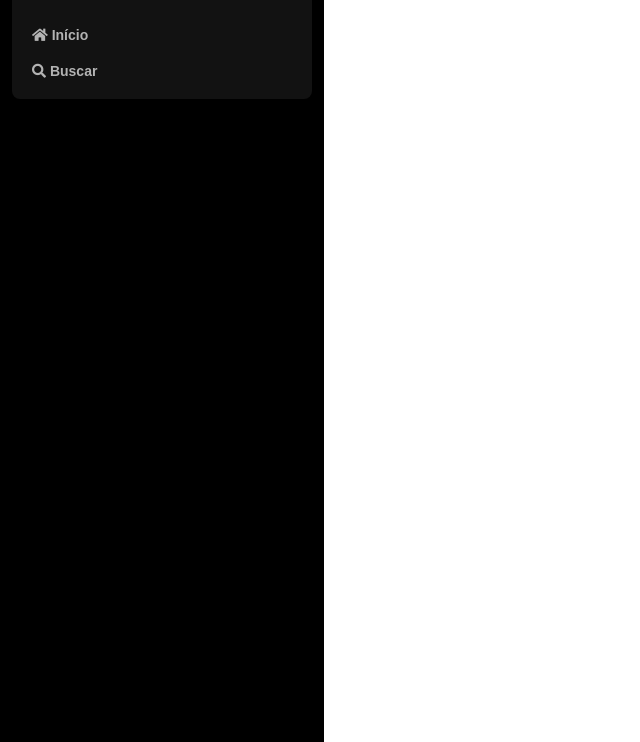
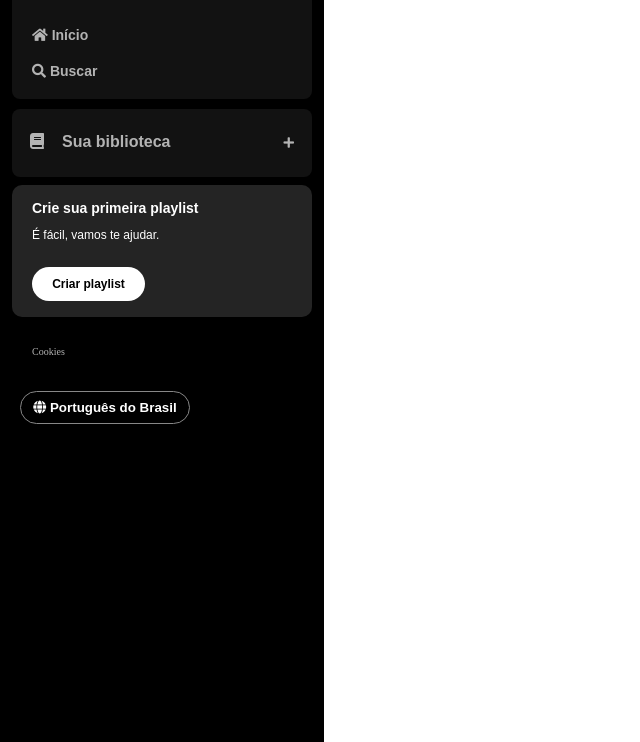
Before and after one commit to helenaciorra/Proj_Spotify, a plain HTML site: page index.html in a window 1280 px wide. Shown: the part 58-800 px from the top of the page, without its empty margins (0-640 px from the left). Drawn offline with Linux system fonts and the light colour scheme.

Commit message:
updated code with library, playlist and languages sections

```diff
--- a/index.html
+++ b/index.html
@@ -42,6 +42,33 @@
           </li>
         </ul>
       </nav>
+      <div class="library">
+        <div class="library_content">
+          <button class="library_button">
+            <span class="fa fas fa-book"></span>
+            <span>Sua biblioteca</span>
+          </button>
+            <span class="fa fa-plus"></span>
+        </div>
+      </div>
+      <section class="section-playlist">
+        <div class="section-playlist_content">
+          <span class="text title">Crie sua primeira playlist</span>
+          <span class="text subtitle">É fácil, vamos te ajudar.</span>
+          <button class="section-playlist_button">
+            <span>Criar playlist</span>
+          </button>
+        </div>
+      </section>
+      <div class="cookies">
+        <a href="">Cookies</a>
+      </div>
+      <div class="languages">
+        <button class="languages_button">
+          <span class="fa fa-globe"></span>
+          <span>Português do Brasil</span>
+        </button>
+      </div>
     </div>
   </body>
 </html>
--- a/styles.css
+++ b/styles.css
@@ -42,3 +42,126 @@
     font-size: 14px;
     font-family: "DM Sans", sans-serif;
 }
+
+.library {
+    background-color: #121212;
+    border-radius: 8px;
+    display: flex;
+    justify-content: space-between;
+    flex-direction: column;
+    padding: 4px 8px;
+    color: #b3b3b3;
+    font-weight: 600;
+    font-size: 12px;
+    margin-top: 10px;
+}
+
+.library .library_content {
+    display: flex;
+    justify-content: space-between;
+}
+
+.library .library_button {
+    display: flex;
+    margin-right: 10px;
+    color: #b3b3b3;
+    background-color: transparent;
+    border: 0;
+    font-size: 1rem;
+    font-weight: 700;
+    font-family: "DM Sans", sans-serif;
+    text-align: center;
+    text-decoration: none;
+    text-transform: none;
+    padding: 20px 10px;
+}
+
+.library .library_button .fa {
+    font: 20px;
+    margin-right: 10px;
+    font-weight: 300;
+    padding-right: 8px;
+}
+
+.library .library_content .fa-plus {
+    margin: 24px 10px;
+}
+
+.section-playlist {
+    display: flex;
+    align-items: flex-start;
+    justify-content: space-between;
+    gap: 20px;
+    background-color: #242424;
+    color: #b3b3b3;
+    font-weight: 600;
+    font-size: 14px;
+    margin: 8px 0;
+    padding: 16px 20px;
+    border-radius: 10px;
+}
+
+.section-playlist .section-playlist_content {
+    display: flex;
+    flex-direction: column;
+}
+
+.section-playlist_content .text {
+    padding-bottom: 14px;
+    color: white;
+    font-family: "DM Sans", sans-serif;
+}
+
+.section-playlist_content .title {
+    font-weight: 700;
+}
+
+.section-playlist_content .subtitle {
+    font-weight: 500;
+    font-size: 12px;
+}
+
+.section-playlist_content .section-playlist_button {
+    display: flex;
+    justify-content: center;
+    background-color: white;
+    color: black;
+    border-radius: 20px;
+    font-size: 12px;
+    font-weight: 700;
+    font-family: "DM Sans", sans-serif;
+    text-decoration: none;
+    text-transform: none;
+    padding: 10px;
+    border: 0;
+    width: 113px;
+    margin-top: 12px;
+}
+
+.sidebar .cookies {
+    margin: 25px 20px;
+}
+
+.sidebar .cookies a {
+    color: #b3b3b3;
+    font-weight: 500;
+    font-size: 10px;
+    text-decoration: none;
+}
+
+.sidebar .cookies a:hover {
+    text-decoration: underline;
+}
+
+.languages .languages_button{
+    background-color: transparent;
+    border: 1px solid #878787;
+    color: white;
+    cursor: pointer;
+    align-items: center;
+    font-weight: bold;
+    width: 170px;
+    margin: 8px;
+    padding: 8px;
+    border-radius: 20px;
+}
```
